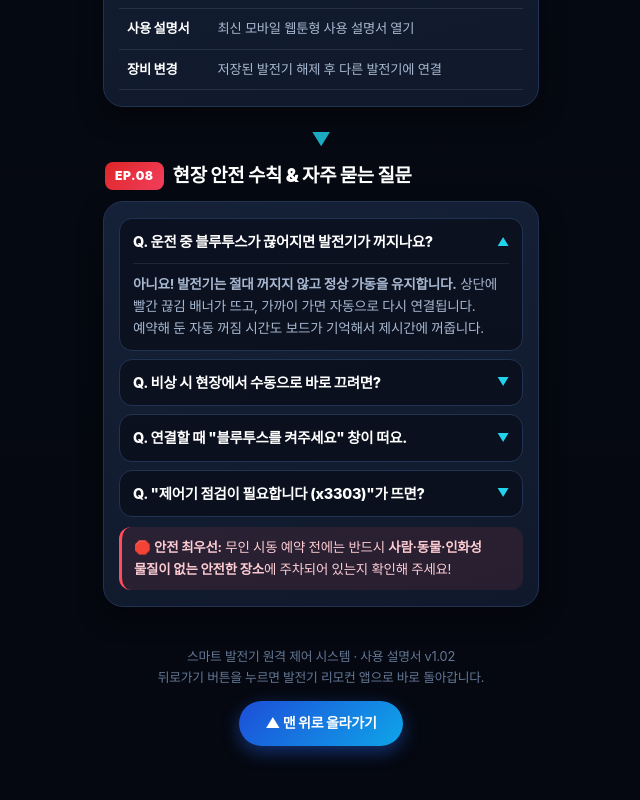
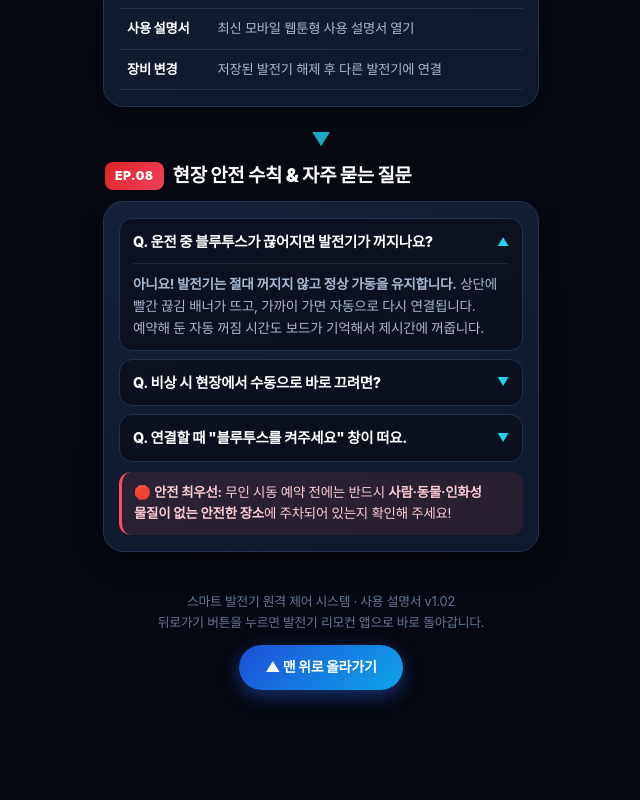
Before and after one commit to jkyungcom-sketch/gen-controller, a plain HTML site: page manual.html in a window 1280 px wide. Shown: the part 5017-5817 px from the top of the page, without its empty margins (319-959 px from the left). After the commit the page ends 5781 px from the top, so only its background shows below. Drawn offline with Linux system fonts and the light colour scheme.

Commit message:
docs: remove internal maintenance lock details from manual.html

```diff
--- a/manual.html
+++ b/manual.html
@@ -679,10 +679,6 @@
           <summary>Q. 연결할 때 "블루투스를 켜주세요" 창이 떠요.</summary>
           <p>휴대폰 상단 바를 내려 <b>블루투스</b>를 켜신 뒤 다시 <b>[연결하기]</b>를 눌러주세요.</p>
         </details>
-        <details class="faq">
-          <summary>Q. "제어기 점검이 필요합니다 (x3303)"가 뜨면?</summary>
-          <p>안전한 장비 관리와 업그레이드를 위해 <b>장기간(약 3년) 정기점검이 없을 경우</b> 정지 상태에서만 무선 제어를 잠그는 정식 안전 기능입니다. (운전 중에는 절대 작동하지 않습니다.) 본사로 연락해 점검을 받아주세요.</p>
-        </details>
         <div class="tip warn">
           🛑 <b>안전 최우선:</b> 무인 시동 예약 전에는 반드시 <b>사람·동물·인화성 물질이 없는 안전한 장소</b>에 주차되어 있는지 확인해 주세요!
         </div>
```
